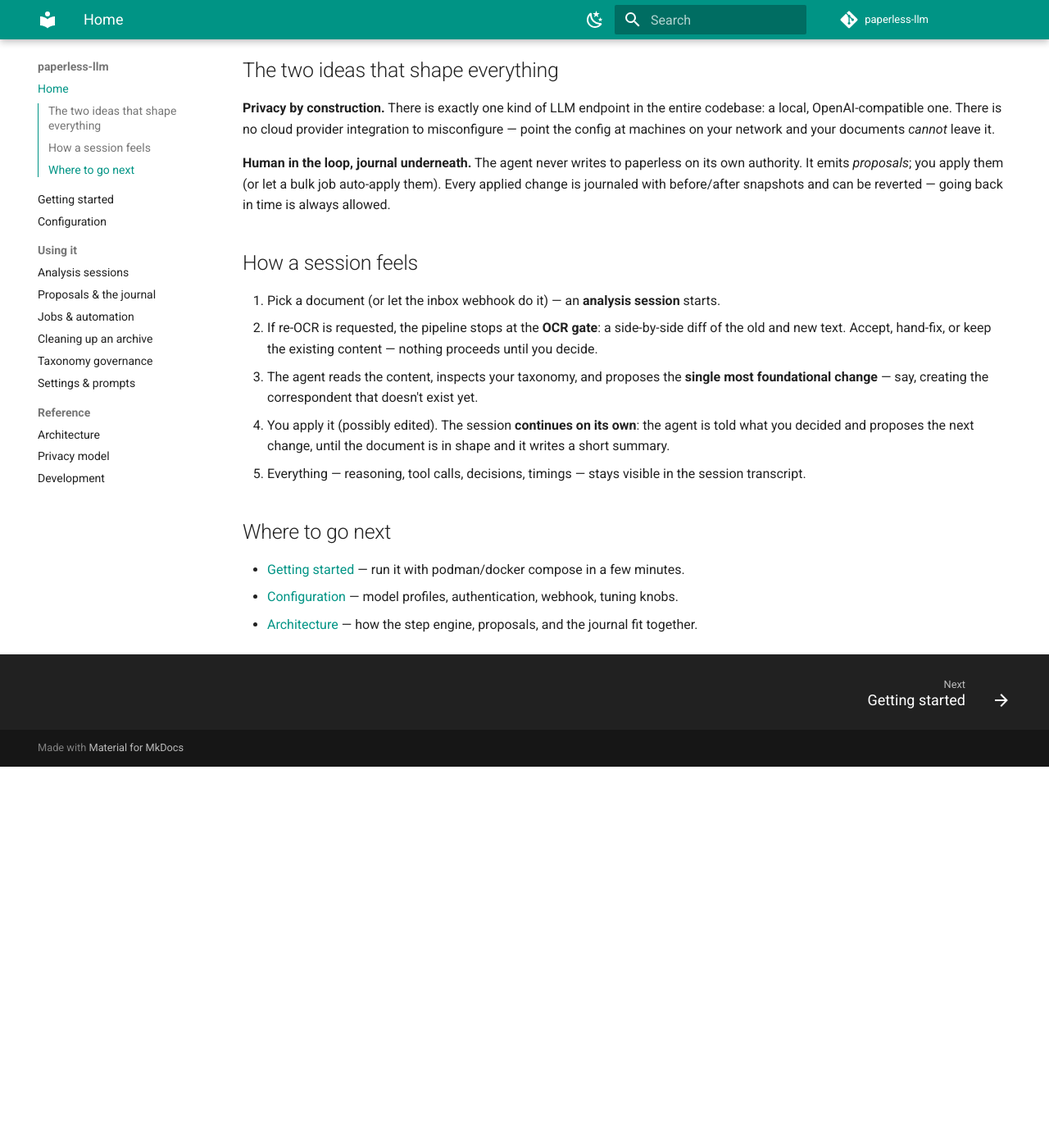
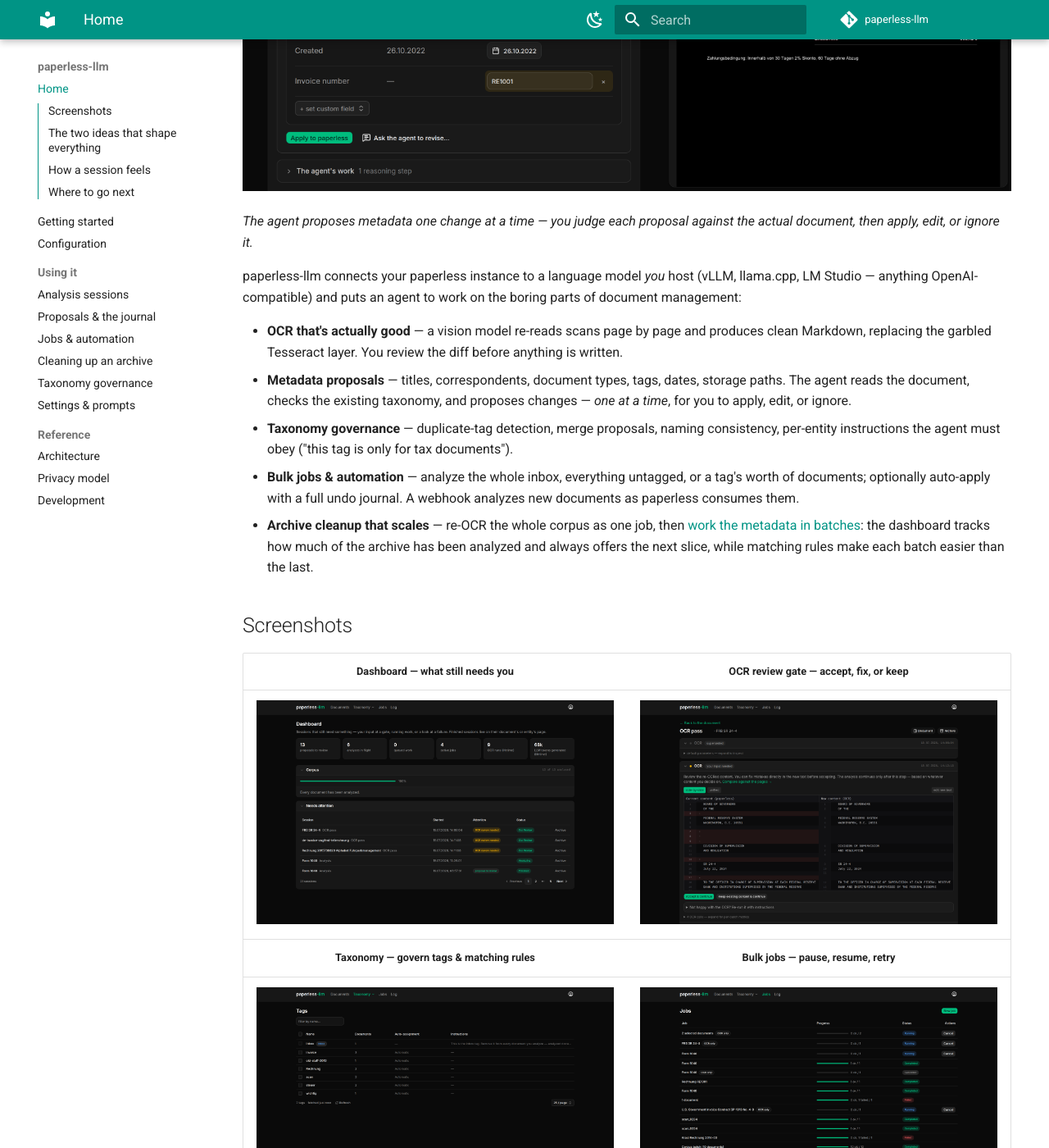
Before and after one commit to Luminger/paperless-llm, an MkDocs documentation site: the page built from docs/index.md, in a window 1280 px wide and 1400 px high, scrolled down 574 px. Shown: the whole window at 82% size. Built offline with MkDocs 1.6.1 and Material for MkDocs 9.7.7, drawn with Linux system fonts in a browser that asks for light colours; comment, search, counter and statistics services are not loaded; before the commit the page ends 1509 px from its top, so only the background shows below that.

Commit message:
docs: add UI screenshots to the README and docs home
Five dark-theme captures from the playground — the document session
(metadata proposal reviewed against the live document) as the hero,
plus the dashboard, the OCR review gate, the taxonomy tag list, and
the jobs view. Wired into the README (hero + 2x2 gallery) and the docs
index so the landing pages show what the tool does at a glance.

```diff
--- a/docs/index.md
+++ b/docs/index.md
@@ -3,6 +3,11 @@
 **A local-LLM assistant that keeps your [paperless-ngx](https://docs.paperless-ngx.com/)
 archive tidy — without a single byte of your documents leaving your
 network.**
+
+![Reviewing an LLM metadata proposal side by side with the source document](assets/screenshots/document-session.png)
+
+*The agent proposes metadata one change at a time — you judge each
+proposal against the actual document, then apply, edit, or ignore it.*
 
 paperless-llm connects your paperless instance to a language model *you*
 host (vLLM, llama.cpp, LM Studio — anything OpenAI-compatible) and puts
@@ -27,6 +32,14 @@
   dashboard tracks how much of the archive has been analyzed and
   always offers the next slice, while matching rules make each batch
   easier than the last.
+
+## Screenshots
+
+| Dashboard — what still needs you | OCR review gate — accept, fix, or keep |
+| :---: | :---: |
+| [![Dashboard](assets/screenshots/dashboard.png)](assets/screenshots/dashboard.png) | [![OCR review gate](assets/screenshots/ocr-session.png)](assets/screenshots/ocr-session.png) |
+| **Taxonomy — govern tags & matching rules** | **Bulk jobs — pause, resume, retry** |
+| [![Taxonomy tag list](assets/screenshots/taxonomy-tags.png)](assets/screenshots/taxonomy-tags.png) | [![Jobs](assets/screenshots/jobs.png)](assets/screenshots/jobs.png) |
 
 ## The two ideas that shape everything
 
```
Also changed, not shown: README.md (+17 -0 lines), docs/assets/screenshots/dashboard.png (added), docs/assets/screenshots/document-session.png (added), docs/assets/screenshots/jobs.png (added), docs/assets/screenshots/ocr-session.png (added), docs/assets/screenshots/taxonomy-tags.png (added).
